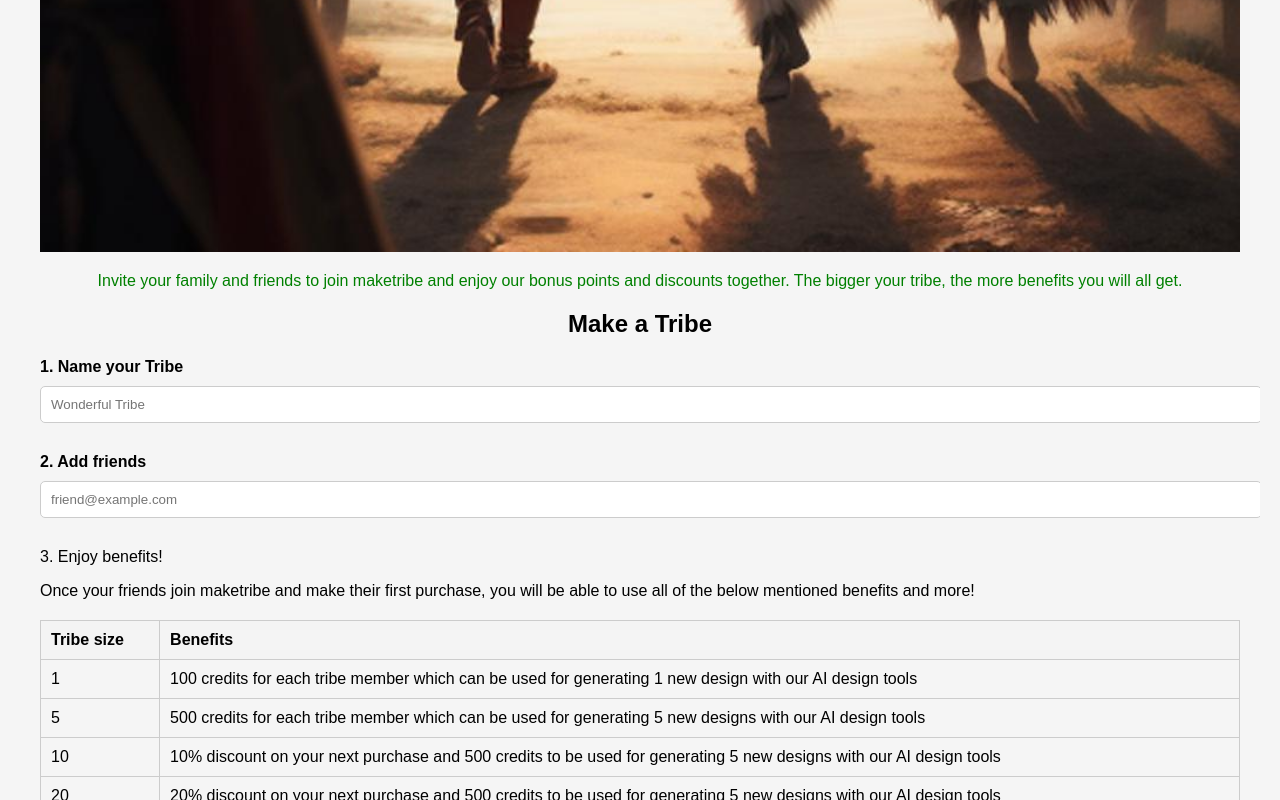
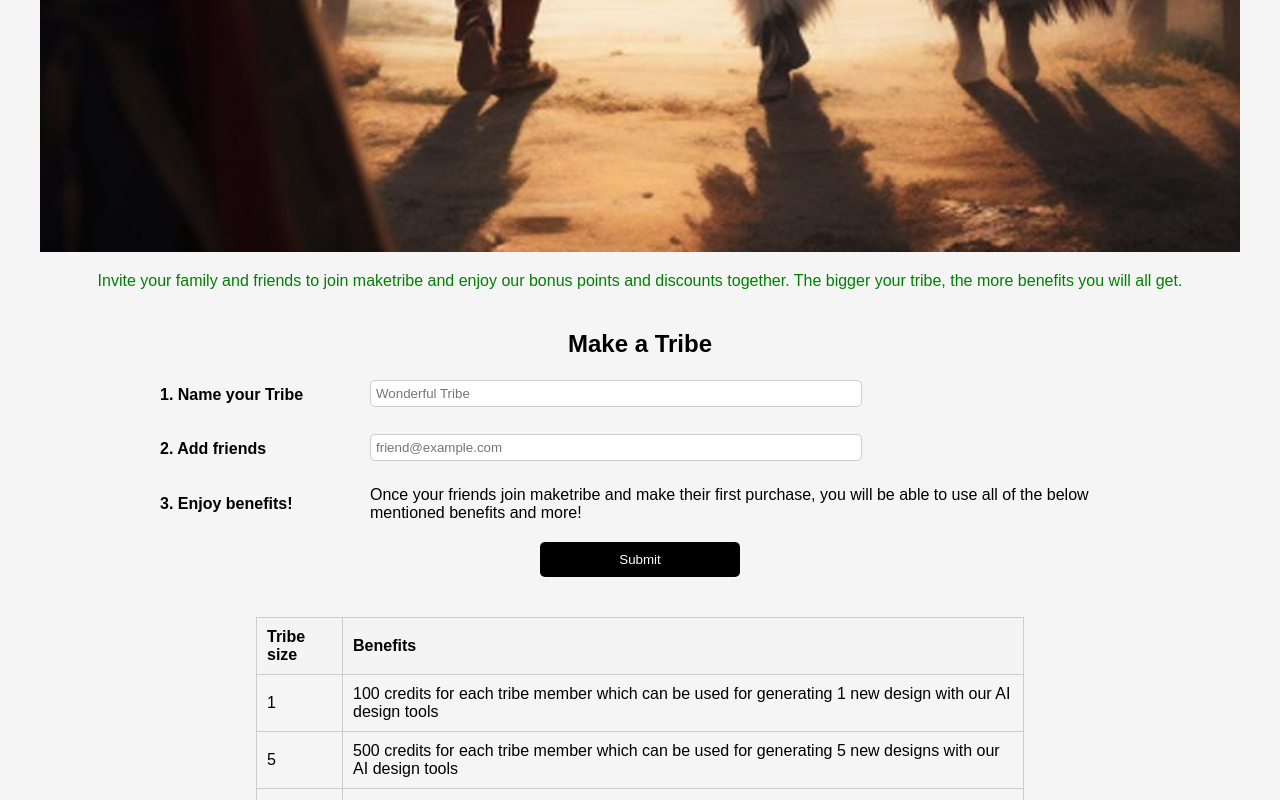
Before and after one commit to sonagal/maketribe, a React (Create React App) app: page /consumer in a window 1280 px wide. Shown: the part 1048-1848 px from the top of the page. Built offline with nearby package versions, Linux system fonts and the light colour scheme.

Commit message:
adding submit buttom to consumer page

```diff
--- a/src/components/ConsumerPage.css
+++ b/src/components/ConsumerPage.css
@@ -1,15 +1,3 @@
-/* src/ConsumerPage.css */
-.consumer-page {
-    display: flex;
-    flex-direction: column;
-    min-height: 100vh;
-  }
-
-  .main-content {
-    flex: 1;
-    padding: 20px;
-  }
-
 .tribe-section {
   text-align: center;
   position: relative;
@@ -29,64 +17,112 @@
   position: absolute;
   top: 50%;
   left: 50%;
+  width: 100%;
   transform: translate(-50%, -50%);
   color: white;
-    font-size: 2em;
+  font-size: 3em; /* Increase the font size */
   text-shadow: 2px 2px 4px rgba(0, 0, 0, 0.5);
 }
 
 .intro-text {
   color: green; /* Set the text color to green */
+  text-align: center;
 }
 
 .make-tribe {
-    text-align: center;
+  text-align: left;
+  display: flex;
+  flex-direction: column;
+  align-items: flex-start; /* Align items to the start */
+  width: 80%; /* Ensure it takes the same width as the table */
+  margin: 0 auto; /* Center the whole section */
 }
 
 .make-tribe h2 {
+  width: 100%;
+  text-align: center;
   margin-bottom: 20px;
 }
 
-  .form-group {
+.make-tribe .form-group-container {
+  width: 100%; /* Ensure form groups take full width of parent */
+  display: flex;
+  flex-direction: column;
+  align-items: flex-start; /* Align items to the start */
+}
+
+.make-tribe .form-group,
+.make-tribe .form-group-inline {
+  width: 100%; /* Ensure form groups take full width of parent */
+  display: flex;
+  flex-direction: row;
+  align-items: center;
   margin-bottom: 20px;
   text-align: left;
 }
 
-  .form-group label {
-    display: block;
+.make-tribe .form-group label {
+  width: 200px; /* Fixed width for labels */
   font-weight: bold;
-    margin-bottom: 5px;
+  margin-bottom: 0; /* Remove margin bottom */
+  text-align: left; /* Align text to the left */
+  padding-right: 10px; /* Add some space between label and input */
 }
 
-  .form-group input {
-    width: 100%;
-    padding: 10px;
-    margin-top: 5px;
-    margin-bottom: 10px;
+.make-tribe .form-group-inline label {
+  width: 200px; /* Fixed width for labels */
+  font-weight: bold;
+  margin-bottom: 0; /* Remove margin bottom */
+  text-align: left; /* Align text to the left */
+  padding-right: 10px; /* Add some space between label and text */
+}
+
+.make-tribe .form-group input {
+  width: 50%; /* Adjust input width to 50% */
+  padding: 5px; /* Reduce padding */
+  margin-top: 2px; /* Reduce margin top */
+  margin-bottom: 5px; /* Reduce margin bottom */
   border: 1px solid #ccc;
   border-radius: 5px;
 }
 
-  table {
-    width: 100%;
-    border-collapse: collapse;
-    margin-top: 20px;
+.make-tribe .form-group-inline p {
+  margin: 0; /* Remove margin for paragraphs */
+  padding-left: 0; /* Add padding to align with labels */
+  flex: 1; /* Allow text to take remaining space */
 }
 
-  table th, table td {
+.make-tribe .submit-button-container {
+  width: 100%;
+  display: flex;
+  justify-content: center; /* Center the submit button */
+  margin-top: 10px;
+  margin-bottom: 20px;
+}
+
+.make-tribe .submit-button {
+  width: 200px; /* Increase width of submit button */
+  padding: 10px;
+  background-color: #000;
+  color: #fff;
+  border: none;
+  border-radius: 5px;
+  cursor: pointer;
+}
+
+.make-tribe table {
+  width: 80%; /* Adjust table width to fit within the centered section */
+  margin: 0 auto; /* Center the table */
+  margin-top: 20px;
+  border-collapse: collapse;
+}
+
+.make-tribe table th, .make-tribe table td {
   border: 1px solid #ccc;
   padding: 10px;
   text-align: left;
 }
 
-  table th {
+.make-tribe table th {
   background-color: #f4f4f4;
 }
-
-  footer {
-    background-color: #004d00;
-    color: white;
-    text-align: center;
-    padding: 20px;
-    margin-top: auto;
-  }
--- a/src/components/ConsumerPage.js
+++ b/src/components/ConsumerPage.js
@@ -3,7 +3,6 @@ import ConsumerHeader from './ConsumerHeader';
 import Footer from './Footer'; // Shared footer
 import './ConsumerPage.css';
 import tribeImage from './make_your_own_tribe.png'; // Use the uploaded image
-
 
 function ConsumerPage() {
   return (
@@ -24,6 +23,7 @@ function ConsumerPage() {
         </section>
         <section className="make-tribe">
           <h2>Make a Tribe</h2>
+          <div className="form-group-container">
             <form>
               <div className="form-group">
                 <label htmlFor="tribe-name">1. Name your Tribe</label>
@@ -33,13 +33,15 @@ function ConsumerPage() {
                 <label htmlFor="add-friends">2. Add friends</label>
                 <input type="email" id="add-friends" placeholder="friend@example.com" />
               </div>
-            <div className="form-group">
-              <p>3. Enjoy benefits!</p>
-              <p>
-                Once your friends join maketribe and make their first purchase, you will be able to use all of the below mentioned benefits and more!
-              </p>
+              <div className="form-group-inline">
+                <label htmlFor="enjoy-benefits">3. Enjoy benefits!</label>
+                <p id="enjoy-benefits">Once your friends join maketribe and make their first purchase, you will be able to use all of the below mentioned benefits and more!</p>
+              </div>
+              <div className="submit-button-container">
+                <button type="submit" className="submit-button">Submit</button>
               </div>
             </form>
+          </div>
           <table>
             <thead>
               <tr>
```
Lines whose indentation alone changed are shown as unchanged.
